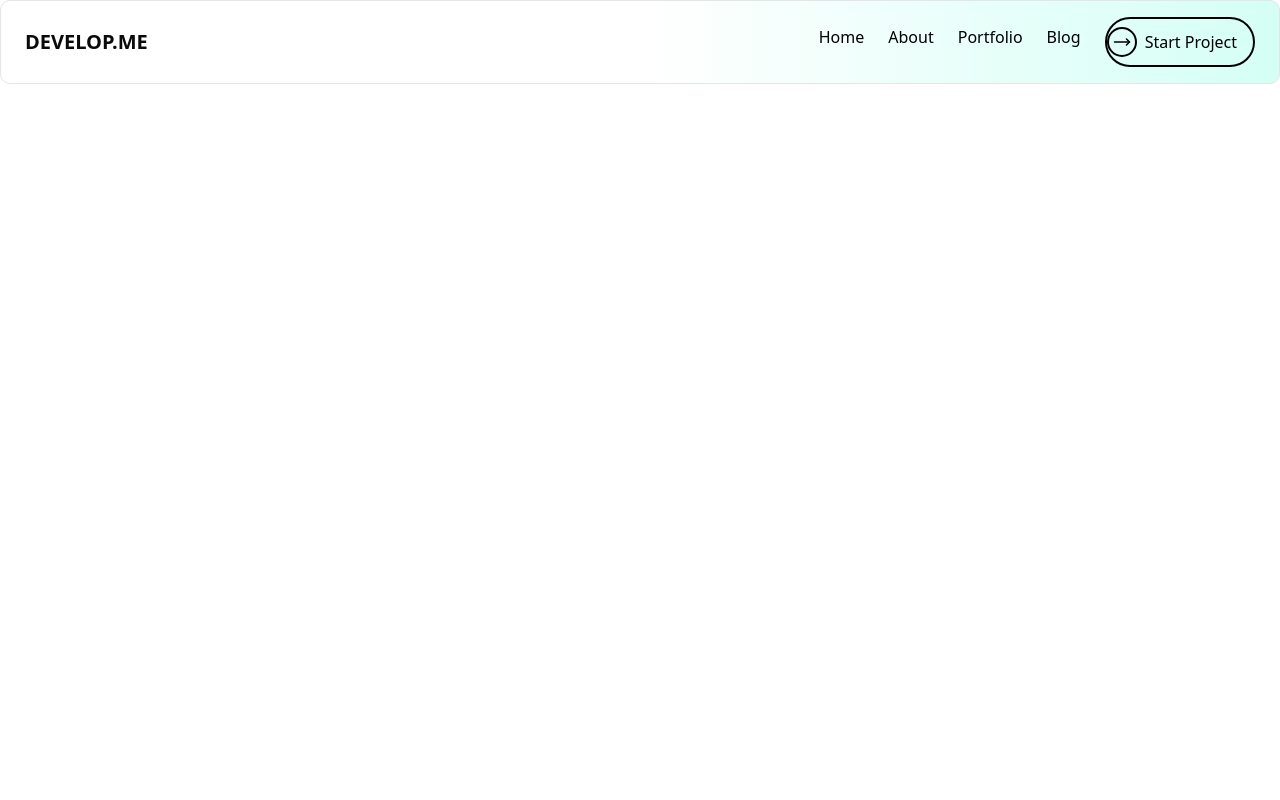
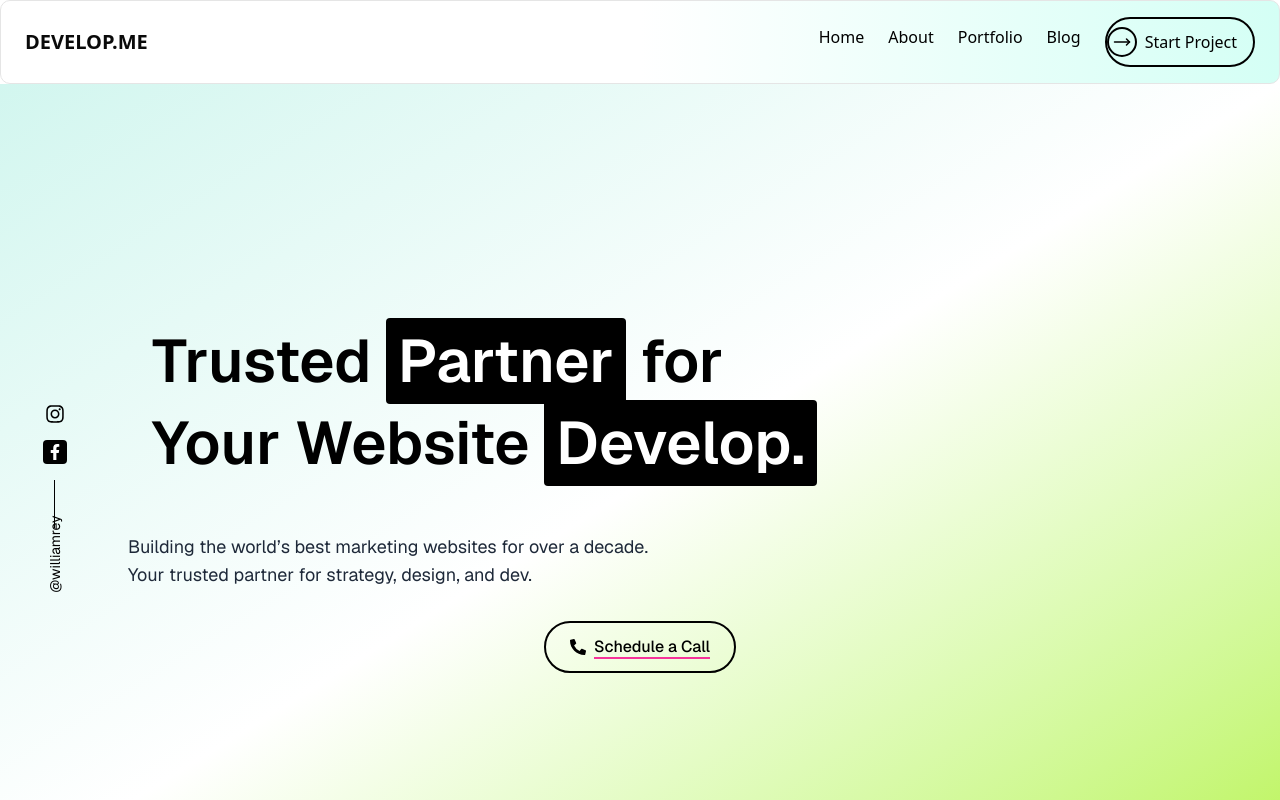
Before and after one commit to minhaj-uddin-arif-23/develop-ui-task, a Next.js app: page / in a window 1280 px wide. Shown: the top 800 px of the page. Built offline with nearby package versions, Linux system fonts and the light colour scheme.

Commit message:
added to skills section

```diff
--- a/src/app/page.tsx
+++ b/src/app/page.tsx
@@ -9,11 +9,11 @@ export default function Home() {
   return (
     <div>
       <Navbar />
-      {/* <HeroSection />
+      <HeroSection />
       <Skills />
-      <Development />
-      <WorkProcess />
-      <ContactSection /> */}
+      {/* <Development /> */}
+      {/* <WorkProcess /> */}
+      {/* <ContactSection /> */}
     </div>
   );
 }
```
